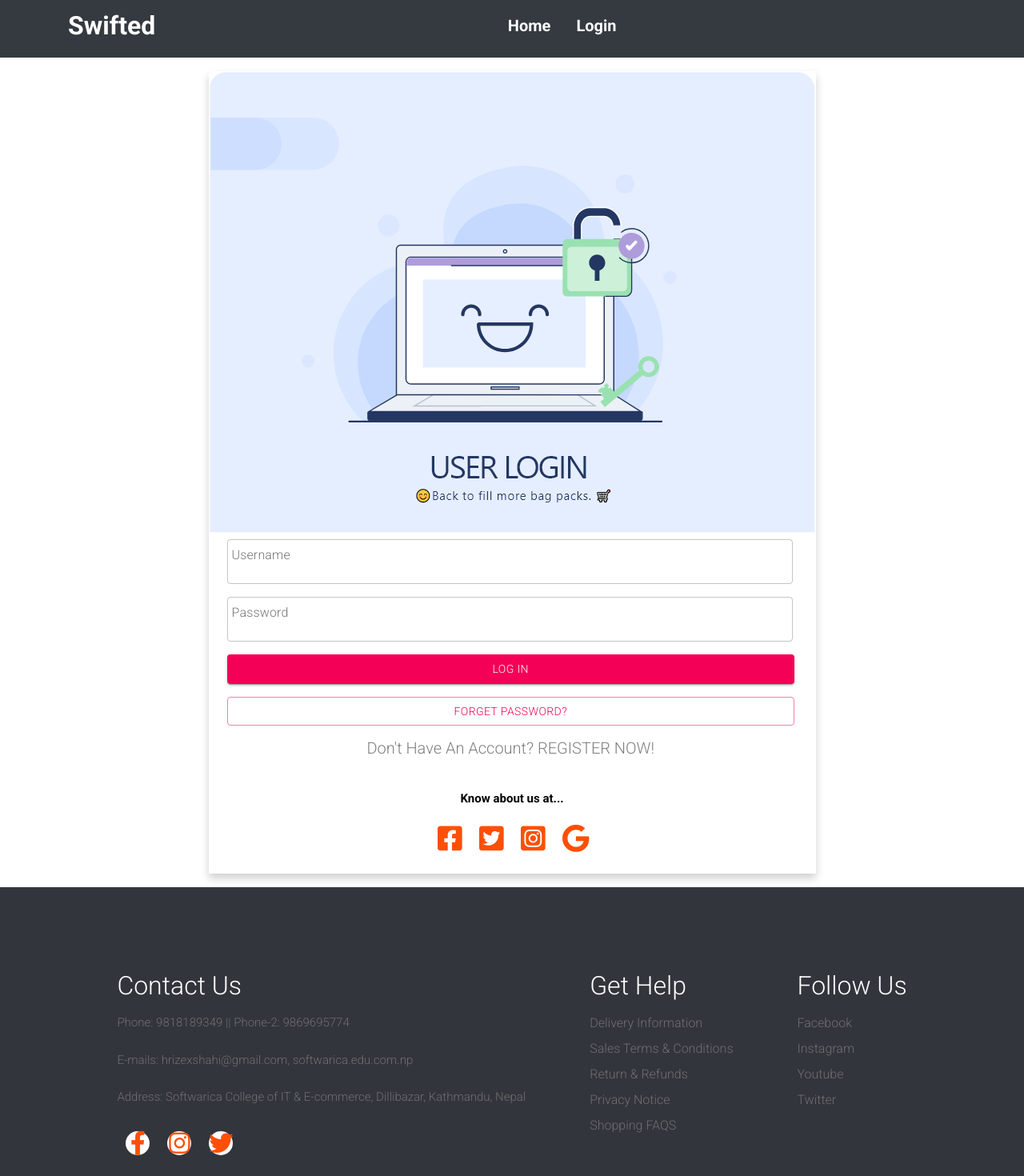
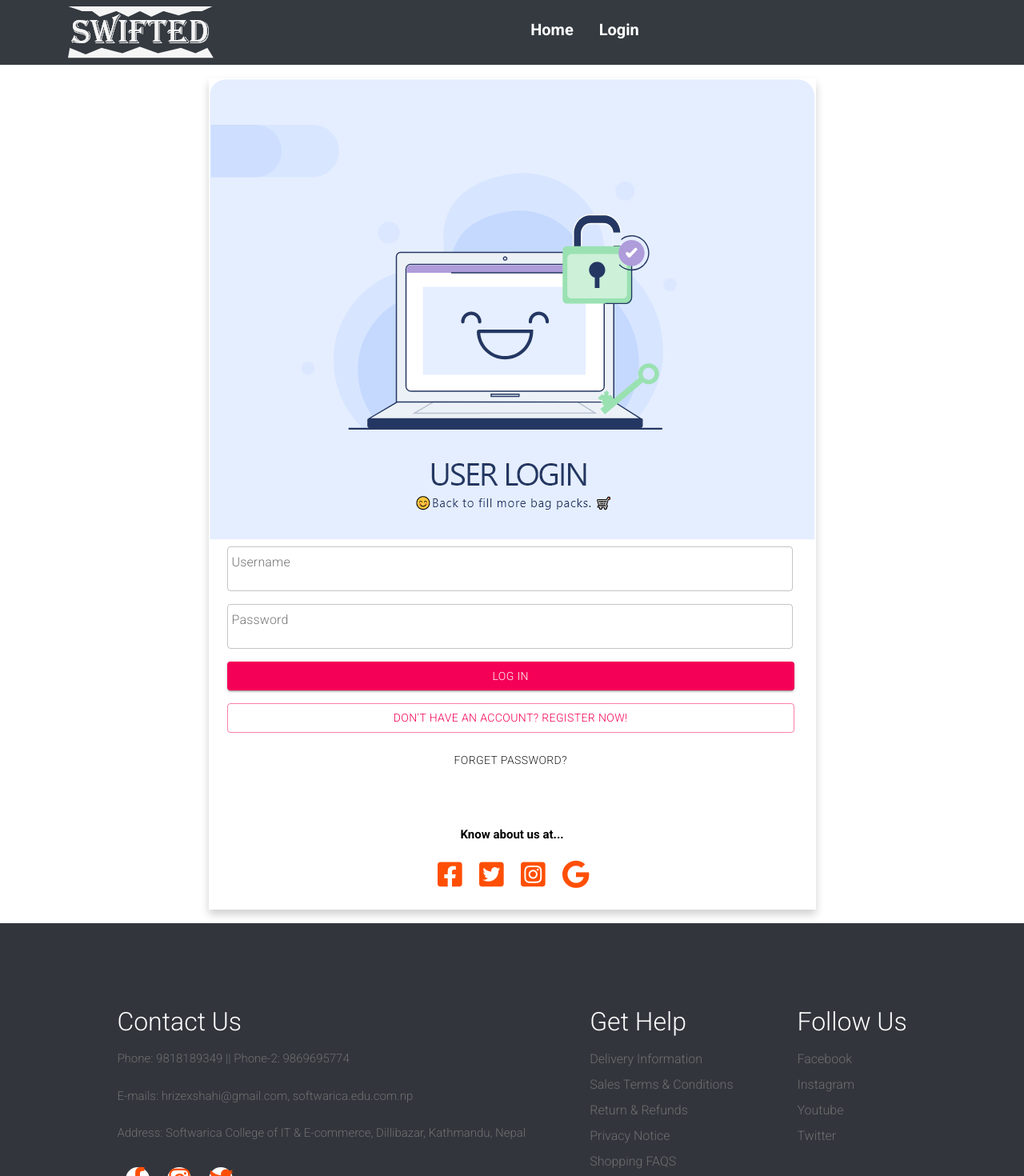
Before and after one commit to RijenShahi/swifted_frontend, a React (Create React App) app: page /login in a window 1280 px wide. Shown: the top 1470 px of the page at 80% size. Built offline with nearby package versions, Linux system fonts and the light colour scheme.

Commit message:
Logo Changed

```diff
--- a/src/components/Frame/Header.js
+++ b/src/components/Frame/Header.js
@@ -7,6 +7,7 @@ import {
   Nav,
 } from "react-bootstrap";
 import { Link } from "react-router-dom";
+import logo from '../../images/logo.png'
 
 const Header = (props) => {
   let {} = props;
@@ -137,9 +138,9 @@ const Header = (props) => {
 
   return (
     <>
-      <Navbar collapseOnSelect expand="lg" bg="dark" variant="dark">
+      <Navbar collapseOnSelect expand="lg" bg="dark" variant="dark" fixed>
         <Container>
-          <Navbar.Brand href="/"><h2><b>Swifted</b></h2></Navbar.Brand>
+          <img src={logo} className="logo"/>
           <Navbar.Toggle aria-controls="responsive-navbar-nav" />
           <Navbar.Collapse id="responsive-navbar-nav">
             <Nav className="mx-auto">{header}</Nav>
--- a/src/components/Pages/Login.js
+++ b/src/components/Pages/Login.js
@@ -142,24 +142,28 @@ class Login extends Component {
 
               <div>
 
+
+
+              <Link to="/register" className="text-black-50">
                 <Button
                   className="fieldsec m-2"
                   variant="outlined"
                   color="secondary"
-                  data-target="#forgotPassword"
-                   data-toggle="modal"
+
                 >
-                  Forget Password?
+                    <h8>Don't Have An Account? REGISTER NOW!</h8>
+
+
                 </Button>
+                </Link>
               </div>
 
-              <div className="fieldsec m-2">
+              <Button className="fieldsec m-2" data-target="#forgotPassword"
+                   data-toggle="modal">
                 <p className="text-center">
-                  <Link to="/register" className="text-black-50">
-                    <h5>Don't Have An Account? REGISTER NOW!</h5>
-                  </Link>
+                Forget Password?
                 </p>
-              </div>
+              </Button>
             </div>
 
             <div className="icon">
```
Also changed, not shown: src/images/logo.png, src/images/swB.png.
